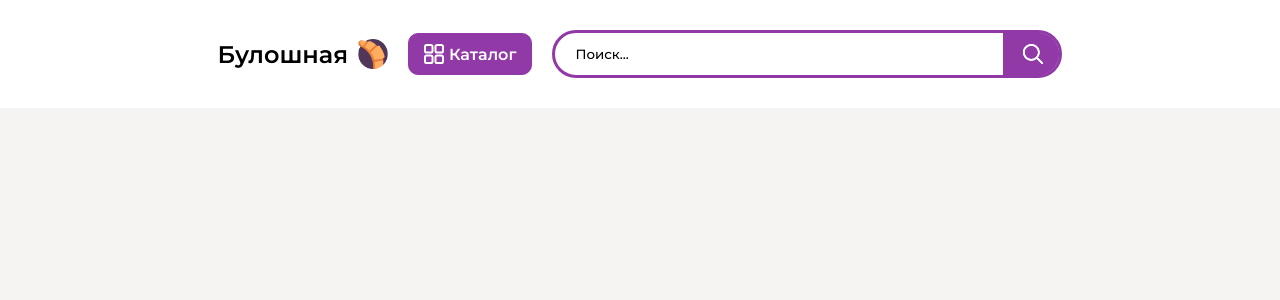
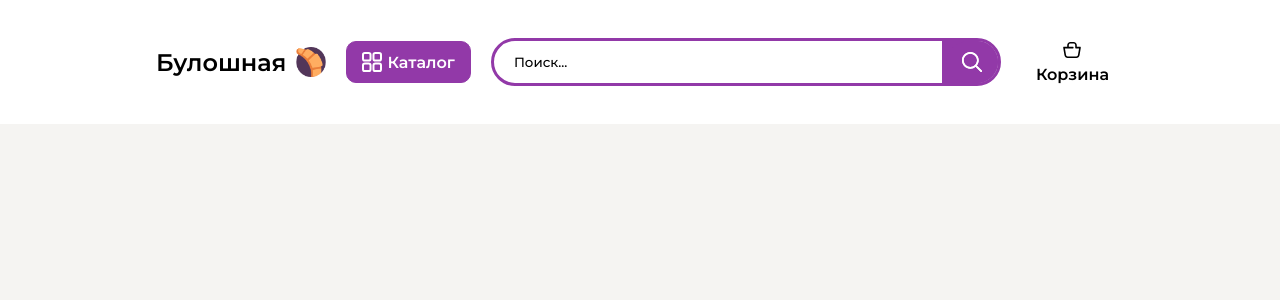
Before and after one commit to dmakger/bulosh-next, a Next.js app: page / in a window 1280 px wide. Shown: the top 300 px of the page. Built offline with nearby package versions, Linux system fonts and the light colour scheme; no server answers.

Commit message:
Add button to cart

```diff
--- a/src/shared/model/button.model.ts
+++ b/src/shared/model/button.model.ts
@@ -2,4 +2,5 @@ export enum ButtonView {
     WhiteToPrimary = 'whiteToPrimary',
     PrimaryToOutline = 'primaryToOutline',
     BlackTToPurpleT = 'blackTToPurpleT',
+    BlackTToPurpleTV = 'blackTToPurpleTV',
 }
--- a/src/shared/ui/Button/ui/Button.tsx
+++ b/src/shared/ui/Button/ui/Button.tsx
@@ -24,6 +24,7 @@ interface ButtonProps {
 
     children?: ReactNode,
     className?: string,
+    classNameTitle?: string,
 
     onClick?: Function
     onMouseEnter?: Function
@@ -35,7 +36,7 @@ export const Button:FC<ButtonProps> = ({
     beforeImage, beforeProps,
     title,
     arrow, arrowAxis=Axis.Default,
-    children, className,
+    children, className, classNameTitle,
     onClick=()=>{}, onMouseEnter=()=>{}, onMouseLeave=()=>{},
 }) => {
 
@@ -62,7 +63,7 @@ export const Button:FC<ButtonProps> = ({
                             isActive={isActive} isHovered={isHovered} />
             }
             {title &&
-                <span className={cl.title}>{title}</span>
+                <span className={cls(cl.title, classNameTitle)}>{title}</span>
             }
             {arrow &&
                 <ArrowIcon icon={arrow} axis={arrowAxis} width={12} height={12} isActive={isActive} isHovered={isHovered} />
--- a/src/shared/ui/Button/ui/_Button.module.scss
+++ b/src/shared/ui/Button/ui/_Button.module.scss
@@ -75,3 +75,18 @@
         color: var(--foreground-1);
     }
 }
+
+// ===={ BLACK TEXT TO PURPLE TEXT VERTICAL }====
+.blackTToPurpleTV {
+    background-color: var(--background-2);
+    flex-direction: column;
+
+    &:hover {
+        .title {
+            color: var(--primary);
+        }
+    }
+    .title {
+        color: var(--foreground-1);
+    }
+}
--- /dev/null
+++ b/src/shared/ui/Icon/data/cart.data.icon.ts
@@ -0,0 +1,10 @@
+import { IIcon } from "../model/model";
+
+import CartOutlineBlack from '@/shared/assets/cart/CartOutlineBlack.svg'
+import CartOutlinePurple from '@/shared/assets/cart/CartOutlinePurple.svg'
+
+
+export const CART_BLACK_PURPLE__ICON: IIcon = {
+    default: CartOutlineBlack,
+    defaultHovered: CartOutlinePurple,
+}
--- a/src/widgets/Header/Header.tsx
+++ b/src/widgets/Header/Header.tsx
@@ -5,6 +5,9 @@ import { LogoSmall } from "@/shared/ui/Logo/Small/LogoSmall";
 import Wrapper1280 from "@/shared/ui/Wrapper/1280/Wrapper1280";
 import { CategoryModal } from "@/features/Modal/Category/CategoryModal";
 import { Search } from "../Search";
+import { Button } from "@/shared/ui/Button/ui/Button";
+import { ButtonView } from "@/shared/model/button.model";
+import { CART_BLACK_PURPLE__ICON } from "@/shared/ui/Icon/data/cart.data.icon";
 
 interface HeaderProps{
 }
@@ -15,6 +18,9 @@ export const Header:FC<HeaderProps> = () => {
             <LogoSmall />
             <CategoryModal />
             <Search />
+            <Button view={ButtonView.BlackTToPurpleTV}
+                    title={"Корзина"} beforeImage={CART_BLACK_PURPLE__ICON}
+                    className={cl.buttonTitle} />
         </Wrapper1280>
     )
 }
--- a/src/widgets/Header/_Header.module.scss
+++ b/src/widgets/Header/_Header.module.scss
@@ -9,3 +9,7 @@
     justify-content: center;
     gap: 20px;
 }
+
+.buttonTitle {
+    font-size: var(--fs-xs);
+}
--- a/src/widgets/Search/ui/_Search.module.scss
+++ b/src/widgets/Search/ui/_Search.module.scss
@@ -4,7 +4,7 @@
   align-items: center;
   border: 3px solid var(--primary);
   border-radius: 100px;
-  max-height: 53px;
+  max-height: 48px;
   height: 100%;
   max-width: 510px;
   width: 100%;
```
Also changed, not shown: src/shared/assets/cart/CartOutlineBlack.svg (added), src/shared/assets/cart/CartOutlinePurple.svg (added).
